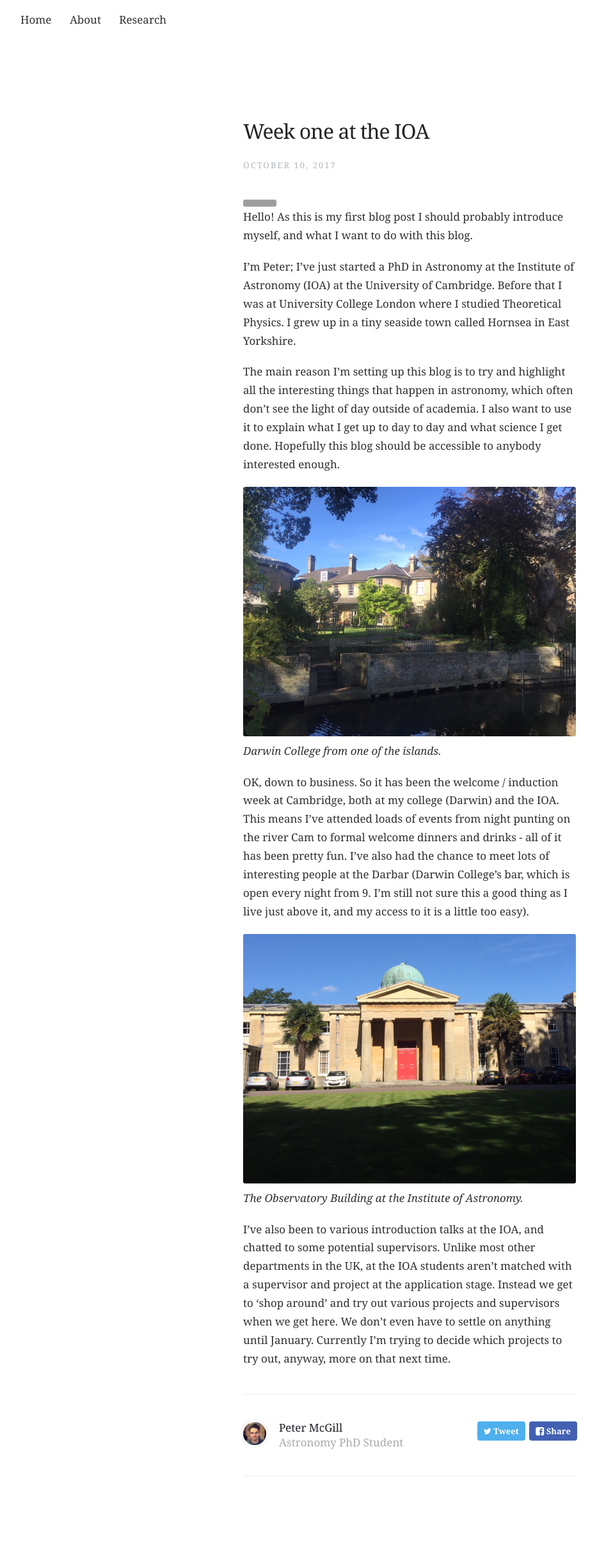
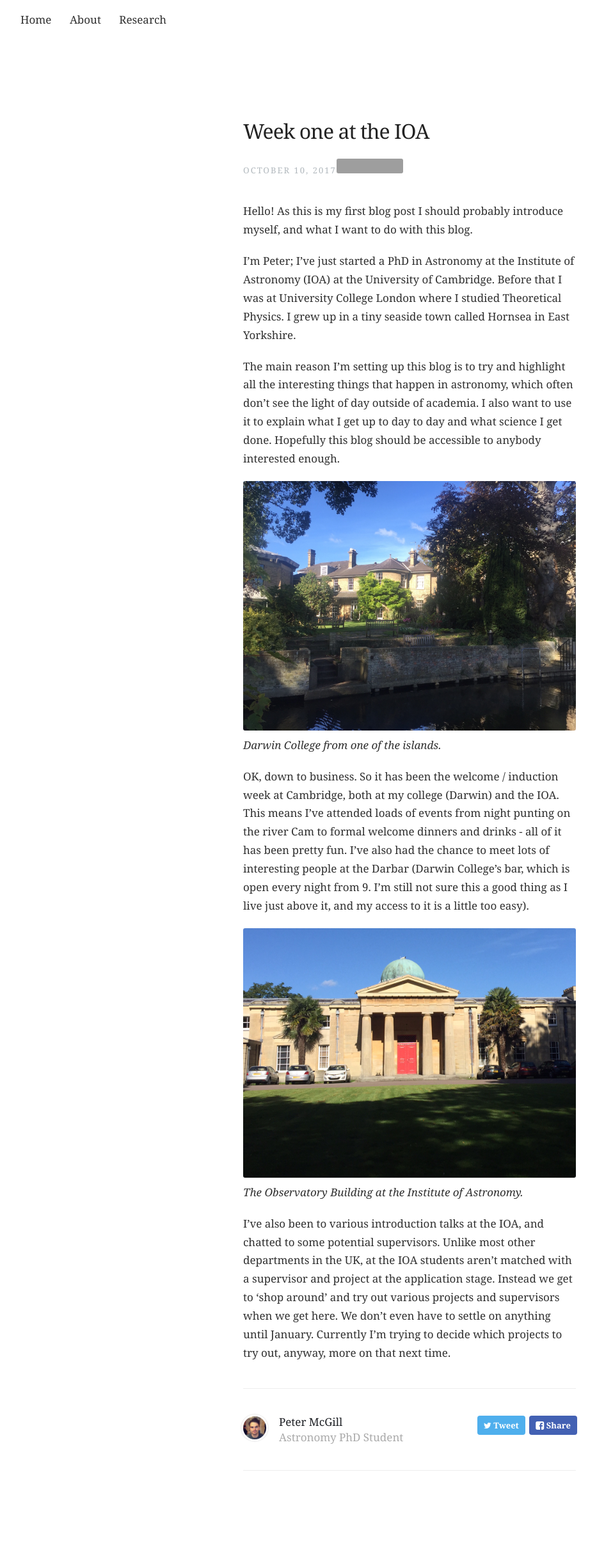
Before and after one commit to astrophpeter/astrophpeter.github.io, a Jekyll site: the page built from _posts/2017-10-10-week-one-at-the-ioa.markdown, in a window 1280 px wide. Shown: the whole page at 64% size, without its empty margins (0-933 px from the left). Built offline with Jekyll 4.4.1, drawn with Linux system fonts in a browser that asks for light colours; nearby versions of some CDN libraries; grey boxes are pictures that could not be loaded.

Commit message:
Update post.html

```diff
--- a/_layouts/post.html
+++ b/_layouts/post.html
@@ -6,9 +6,8 @@ archive: true
 <article class="post">
     <header>
         <h1>{{ page.title }}</h1>
-        <h2 class="headline">{{ page.date | date:"%B %-d, %Y" }}</h2>
+        <h2 class="headline">{{ page.date | date:"%B %-d, %Y" }}</h2><img src="https://hitcounter.pythonanywhere.com/count/tag.svg" alt="Reads", style="width:20%">
     </header>
-    <img src="https://hitcounter.pythonanywhere.com/count/tag.svg" alt="Reads", style="width:10%">
     <section id="post-body">
         {{content}}
     </section>
```
